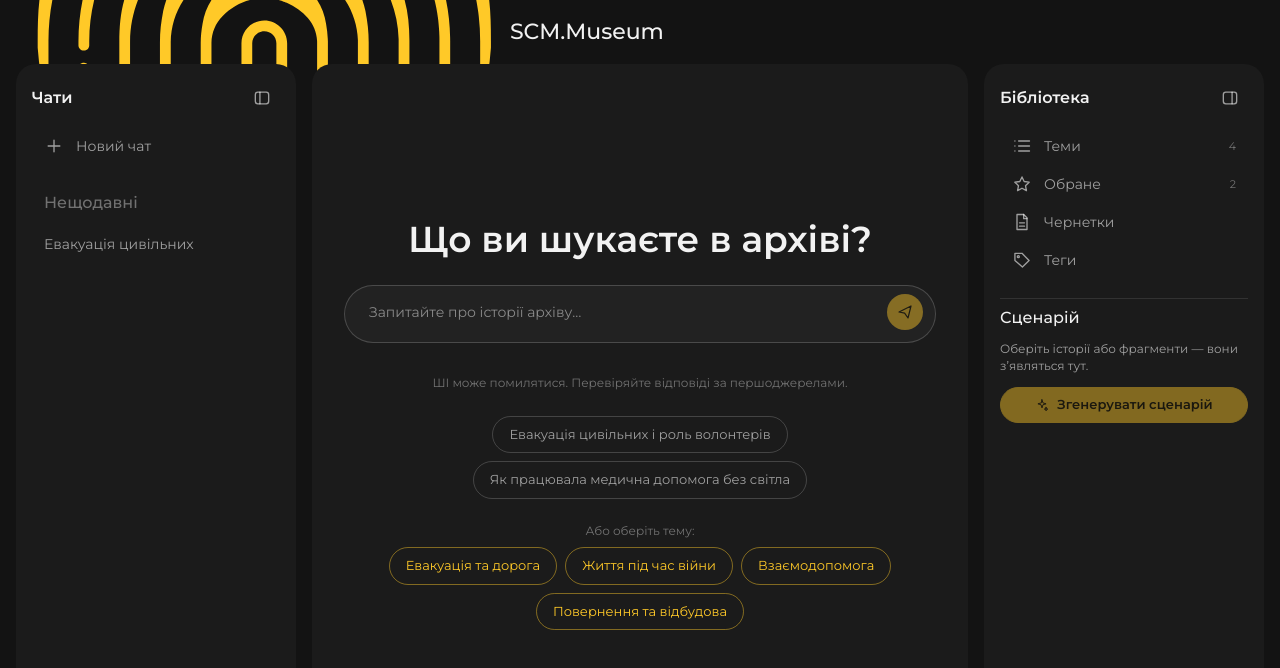
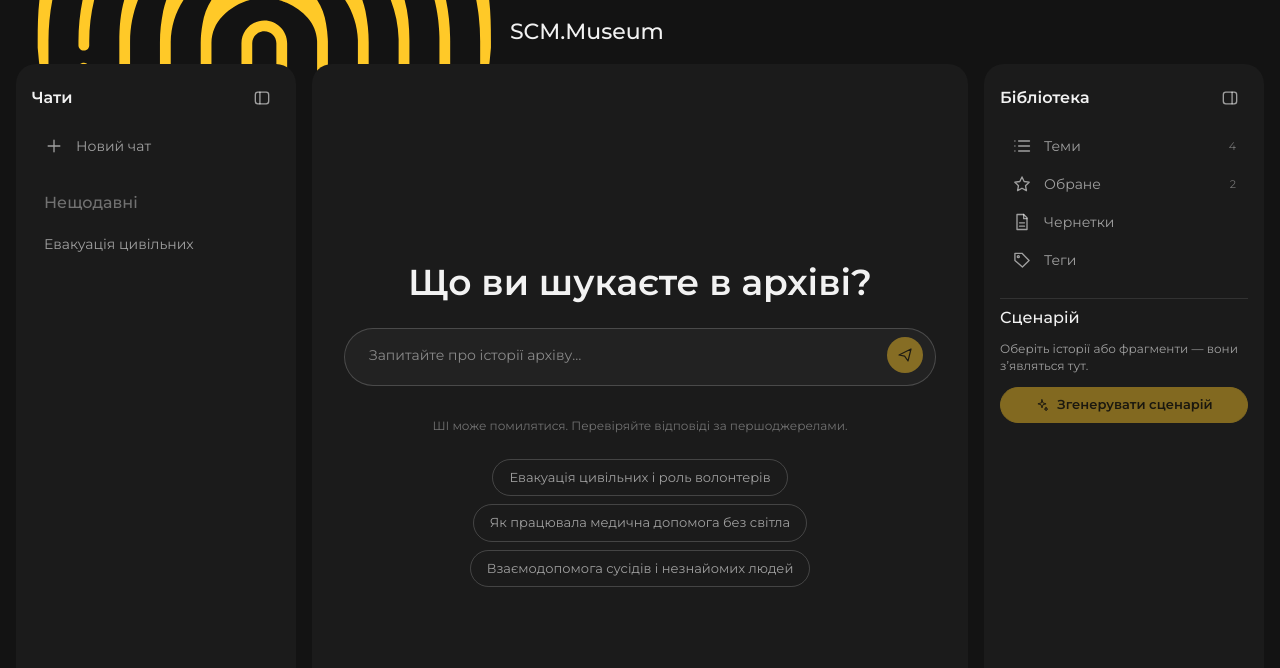
Before and after one commit to mikelebedenko/scm-museum, a React (Vite) app: page / in a window 1280 px wide. Shown: the top 668 px of the page. Built offline with nearby package versions, Linux system fonts and the light colour scheme.

Commit message:
Home: remove topic chips, 3 suggestions
Co-Authored-By: Claude Sonnet 5.5 <noreply@anthropic.com>

```diff
--- a/src/pages/Search.tsx
+++ b/src/pages/Search.tsx
@@ -542,17 +542,9 @@ export default function Search() {
                     {composer}
                     {disclaimer}
                     <div className="sugs2">
-                      {SUGGESTIONS.slice(0, 2).map((s) => (
+                      {SUGGESTIONS.slice(0, 3).map((s) => (
                         <button key={s} onClick={() => send(s)}>
                           {s}
-                        </button>
-                      ))}
-                    </div>
-                    <div className="sugs2 topics-row">
-                      <span>Або оберіть тему:</span>
-                      {RUBRICS.map((r) => (
-                        <button key={r.id} title={r.description} onClick={() => send(r.title)}>
-                          {r.title}
                         </button>
                       ))}
                     </div>
--- a/src/styles/components/chat-layout.css
+++ b/src/styles/components/chat-layout.css
@@ -149,6 +149,3 @@
 .topic-list button:hover:not(:disabled) { background: var(--color-surface-3); color: var(--color-text); }
 .topic-list button.on { color: var(--color-accent); background: var(--color-accent-subtle); }
 .topic-list small { margin-left: auto; font-size: var(--fs-xs); color: var(--color-text-subtle); }
-.topics-row { align-items: center; }
-.topics-row span { width: 100%; text-align: center; font: var(--type-caption); color: var(--color-text-subtle); }
-.topics-row button { color: var(--color-accent); border-color: var(--color-accent-border); }
```
